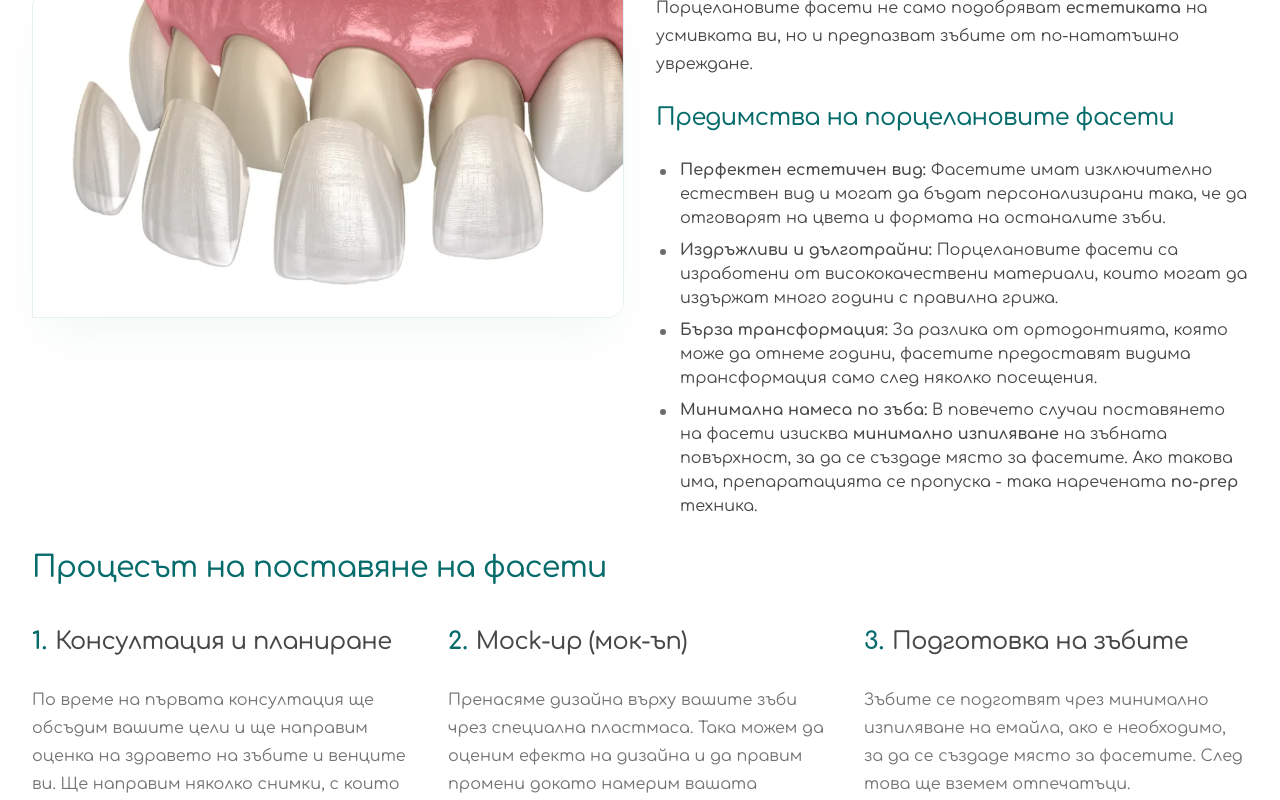
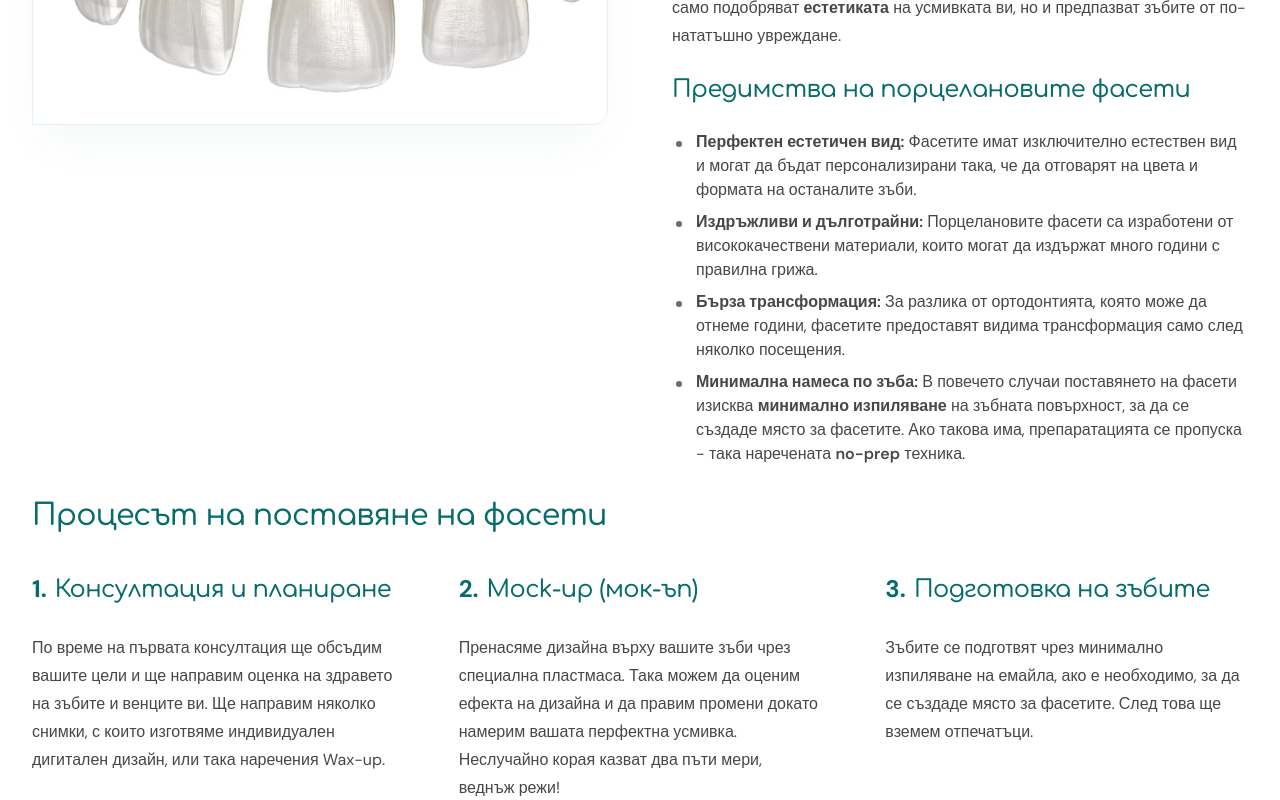
Before and after one commit to skyblueworks/mintclinic, a Next.js app: page /uslugi/estetika/faseti in a window 1280 px wide. Shown: the part 720-1520 px from the top of the page. Built offline with nearby package versions, Linux system fonts and the light colour scheme.

Commit message:
Improve service styles

```diff
--- a/app/page.tsx
+++ b/app/page.tsx
@@ -15,7 +15,7 @@ export default function HomePage() {
       <WhoWeAre />
       <TestimonialsSection />
       <InfoSection />
-      <ServicesSection />
+      <ServicesSection className="lg:pt-32" />
       <WhyMintSection />
       <TeamSection />
       <FAQSection />
--- a/components/ServicesSection.tsx
+++ b/components/ServicesSection.tsx
@@ -10,16 +10,19 @@ import {
 } from "@/components/ui/carousel";
 import Autoplay from "embla-carousel-autoplay";
 import { fadeInMotionProps } from "@/lib/animations";
+import { cn } from "@/lib/utils";
 
 // TODO: Show services by category, not all services
 export default function ServicesSection({
   locale = "bg",
   category,
   currentSlug,
+  className,
 }: {
   locale?: string;
   category?: string;
   currentSlug?: string;
+  className?: string;
 }) {
   const services = [
     {
@@ -82,7 +85,7 @@ export default function ServicesSection({
 
   return (
     <motion.section
-      className="bg-white py-16 lg:pb-16 lg:pt-32"
+      className={cn("bg-white py-16", className)}
       {...fadeInMotionProps}
     >
       <div className="w-full">
--- a/components/craft.tsx
+++ b/components/craft.tsx
@@ -22,17 +22,17 @@ interface HTMLProps {
   dangerouslySetInnerHTML?: { __html: string };
 }
 
-// Responsive property type
-type ResponsiveValue<T> = T | Partial<Record<Breakpoint, T>>;
-
 // Available breakpoints
 type Breakpoint = "base" | "sm" | "md" | "lg" | "xl" | "2xl";
+
+// Responsive property type
+export type ResponsiveValue<T> = T | Partial<Record<Breakpoint, T>>;
 
 // Box-specific props
 interface BoxProps extends BaseProps {
   direction?: ResponsiveValue<"row" | "col">;
   wrap?: ResponsiveValue<"wrap" | "nowrap">;
-  gap?: ResponsiveValue<0 | 1 | 2 | 3 | 4 | 5 | 6 | 8 | 10 | 12>;
+  gap?: ResponsiveValue<0 | 1 | 2 | 3 | 4 | 5 | 6 | 8 | 10 | 12 | 16>;
   cols?: ResponsiveValue<1 | 2 | 3 | 4 | 5 | 6 | 7 | 8 | 9 | 10 | 11 | 12>;
   rows?: ResponsiveValue<1 | 2 | 3 | 4 | 5 | 6 | 7 | 8 | 9 | 10 | 11 | 12>;
 }
@@ -41,16 +41,16 @@ interface BoxProps extends BaseProps {
 const styles = {
   typography: {
     base: [
-      "font-sans antialiased",
+      "font-dm-sans antialiased",
       // Headings
-      "[&_h1]:text-4xl [&_h1]:font-medium [&_h1]:tracking-tight [&_h1]:mt-8 [&_h1]:mb-4",
-      "[&_h2]:text-3xl [&_h2]:font-medium [&_h2]:tracking-tight [&_h2]:mt-8 [&_h2]:mb-4",
-      "[&_h3]:text-2xl [&_h3]:font-medium [&_h3]:tracking-tight [&_h3]:mt-6 [&_h3]:mb-3",
-      "[&_h4]:text-xl [&_h4]:font-medium [&_h4]:tracking-tight [&_h4]:mt-6 [&_h4]:mb-3",
-      "[&_h5]:text-lg [&_h5]:font-medium [&_h5]:tracking-tight [&_h5]:mt-4 [&_h5]:mb-2",
-      "[&_h6]:text-base [&_h6]:font-medium [&_h6]:tracking-tight [&_h6]:mt-4 [&_h6]:mb-2",
+      "[&_h1]:font-sans [&_h1]:text-4xl [&_h1]:font-medium [&_h1]:tracking-tight [&_h1]:mt-8 [&_h1]:mb-4",
+      "[&_h2]:font-sans [&_h2]:text-3xl [&_h2]:font-medium [&_h2]:tracking-tight [&_h2]:mt-8 [&_h2]:mb-4",
+      "[&_h3]:font-sans [&_h3]:text-2xl [&_h3]:font-medium [&_h3]:tracking-tight [&_h3]:mt-6 [&_h3]:mb-3",
+      "[&_h4]:font-sans [&_h4]:text-xl [&_h4]:font-medium [&_h4]:tracking-tight [&_h4]:mt-6 [&_h4]:mb-3",
+      "[&_h5]:font-sans [&_h5]:text-lg [&_h5]:font-medium [&_h5]:tracking-tight [&_h5]:mt-4 [&_h5]:mb-2",
+      "[&_h6]:font-sans [&_h6]:text-base [&_h6]:font-medium [&_h6]:tracking-tight [&_h6]:mt-4 [&_h6]:mb-2",
       // Text elements
-      "[&_p]:text-base [&_p]:leading-7 [&_p]:mb-4",
+      "[&_p]:text-base [&_p]:leading-7 [&_p]:mb-4 [&_p]:font-dm-sans",
       "[&_strong]:font-semibold",
       "[&_em]:italic",
       "[&_del]:line-through",
@@ -256,6 +256,7 @@ export const Box = ({
     8: "gap-8",
     10: "gap-10",
     12: "gap-12",
+    16: "gap-16",
   };
 
   const colsClasses = {
--- a/components/mdx/layouts.tsx
+++ b/components/mdx/layouts.tsx
@@ -1,10 +1,10 @@
-import { Box, Prose } from "@/components/craft";
+import { Box, Prose, type ResponsiveValue } from "@/components/craft";
 import { cn } from "@/components/craft";
 
 interface LayoutProps {
   children: React.ReactNode;
   className?: string;
-  gap?: 0 | 1 | 2 | 3 | 4 | 5 | 6 | 8 | 10 | 12;
+  gap?: ResponsiveValue<0 | 1 | 2 | 3 | 4 | 5 | 6 | 8 | 10 | 12 | 16>;
 }
 
 interface ColumnProps {
@@ -20,7 +20,7 @@ interface CardProps {
 interface GridProps {
   children: React.ReactNode;
   className?: string;
-  gap?: 0 | 1 | 2 | 3 | 4 | 5 | 6 | 8 | 10 | 12;
+  gap?: ResponsiveValue<0 | 1 | 2 | 3 | 4 | 5 | 6 | 8 | 10 | 12 | 16>;
   cols?: {
     base?: 1 | 2 | 3 | 4;
     sm?: 1 | 2 | 3 | 4;
@@ -61,12 +61,16 @@ interface VideoProps {
  *   </Column>
  * </TwoColumn>
  */
-export function TwoColumn({ children, className, gap = 8 }: LayoutProps) {
+export function TwoColumn({
+  children,
+  className,
+  gap = { base: 8, lg: 16 },
+}: LayoutProps) {
   return (
     <Box
       cols={{ base: 1, md: 2 }}
       gap={gap}
-      className={cn("my-8 items-center", className)}
+      className={cn("my-8 items-start", className)}
     >
       {children}
     </Box>
@@ -90,7 +94,11 @@ export function TwoColumn({ children, className, gap = 8 }: LayoutProps) {
  *   <Card>...</Card>
  * </CardGrid>
  */
-export function CardGrid({ children, className, gap = 6 }: LayoutProps) {
+export function CardGrid({
+  children,
+  className,
+  gap = { base: 6, lg: 16 },
+}: LayoutProps) {
   return (
     <Box
       cols={{ base: 1, md: 2, lg: 3 }}
@@ -159,7 +167,7 @@ export function Card({ children, className }: CardProps) {
 export function Grid({
   children,
   className,
-  gap = 6,
+  gap = { base: 6, lg: 16 },
   cols = { base: 1, md: 2, lg: 3 },
 }: GridProps) {
   return (
@@ -188,18 +196,22 @@ export function Process({ title, steps, className }: ProcessProps) {
       {title && (
         <h2 className="mb-8 text-3xl font-semibold text-primary">{title}</h2>
       )}
-      <Box cols={{ base: 1, md: 2, lg: 3 }} gap={8}>
+      <Box
+        cols={{ base: 1, md: 2, lg: 3 }}
+        gap={{ base: 8, md: 16 }}
+        className="!gap-y-4"
+      >
         {steps.map((step, index) => (
           <div key={index} className="flex flex-col gap-4">
             <div className="flex min-h-[2.5rem] items-baseline gap-2">
               <span className="text-2xl font-bold text-primary">
                 {index + 1}.
               </span>
-              <h3 className="text-xl font-semibold">{step.title}</h3>
+              <h3 className="text-xl font-semibold text-primary">
+                {step.title}
+              </h3>
             </div>
-            <p className="leading-7 text-muted-foreground">
-              {step.description}
-            </p>
+            <p className="leading-7">{step.description}</p>
           </div>
         ))}
       </Box>
--- a/tailwind.config.ts
+++ b/tailwind.config.ts
@@ -1,5 +1,11 @@
 import type { Config } from "tailwindcss";
 const { fontFamily } = require("tailwindcss/defaultTheme");
+
+function generateSafelist() {
+  const gaps = [0, 1, 2, 3, 4, 5, 6, 8, 10, 12, 16];
+  const breakpoints = ["", "sm:", "md:", "lg:", "xl:", "2xl:"];
+  return breakpoints.flatMap((bp) => gaps.map((gap) => `${bp}gap-${gap}`));
+}
 
 const config = {
   darkMode: ["class"],
@@ -9,6 +15,7 @@ const config = {
     "./app/**/*.{ts,tsx,mdx}",
     "./src/**/*.{ts,tsx,mdx}",
   ],
+  safelist: generateSafelist(),
   prefix: "",
   theme: {
     container: {
```
